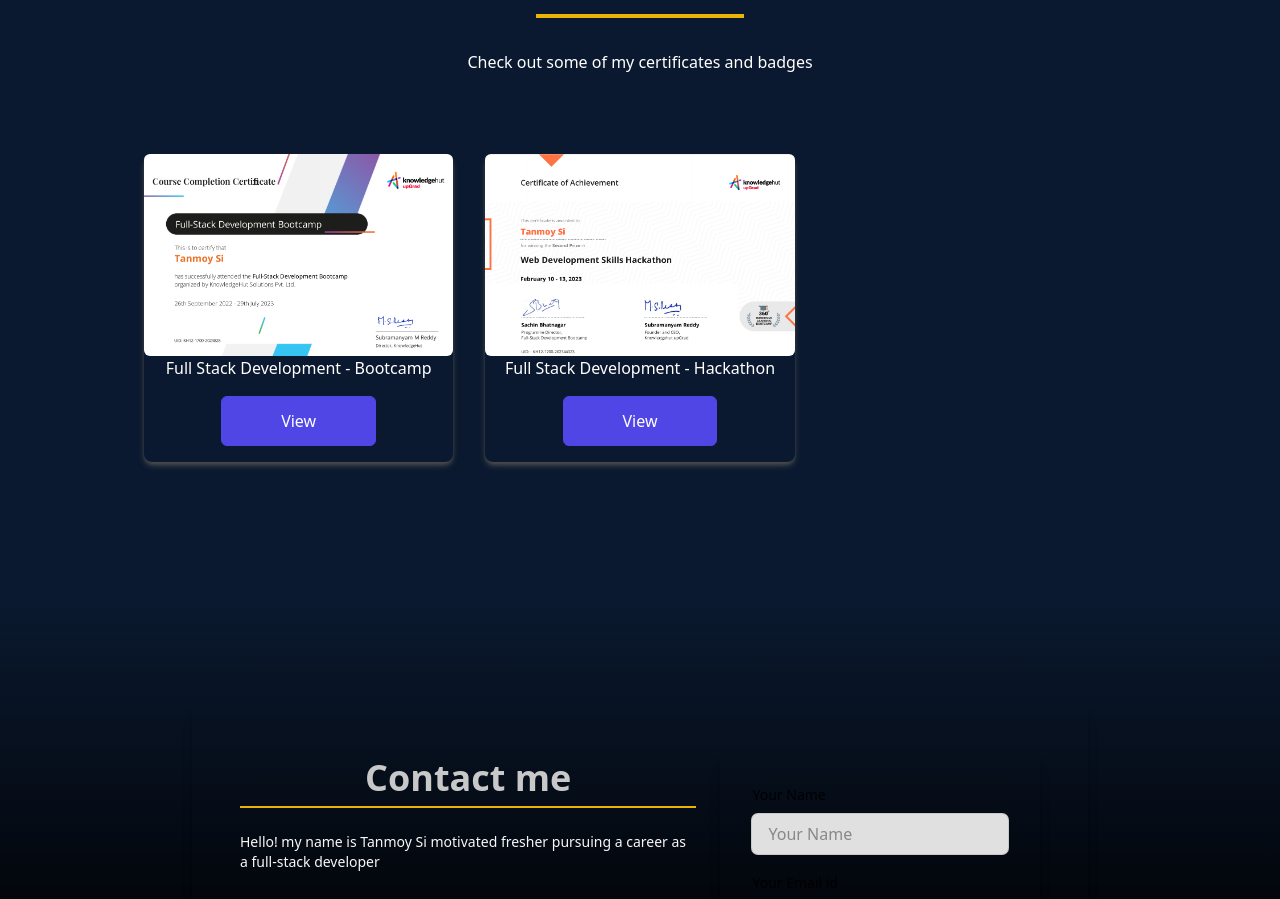
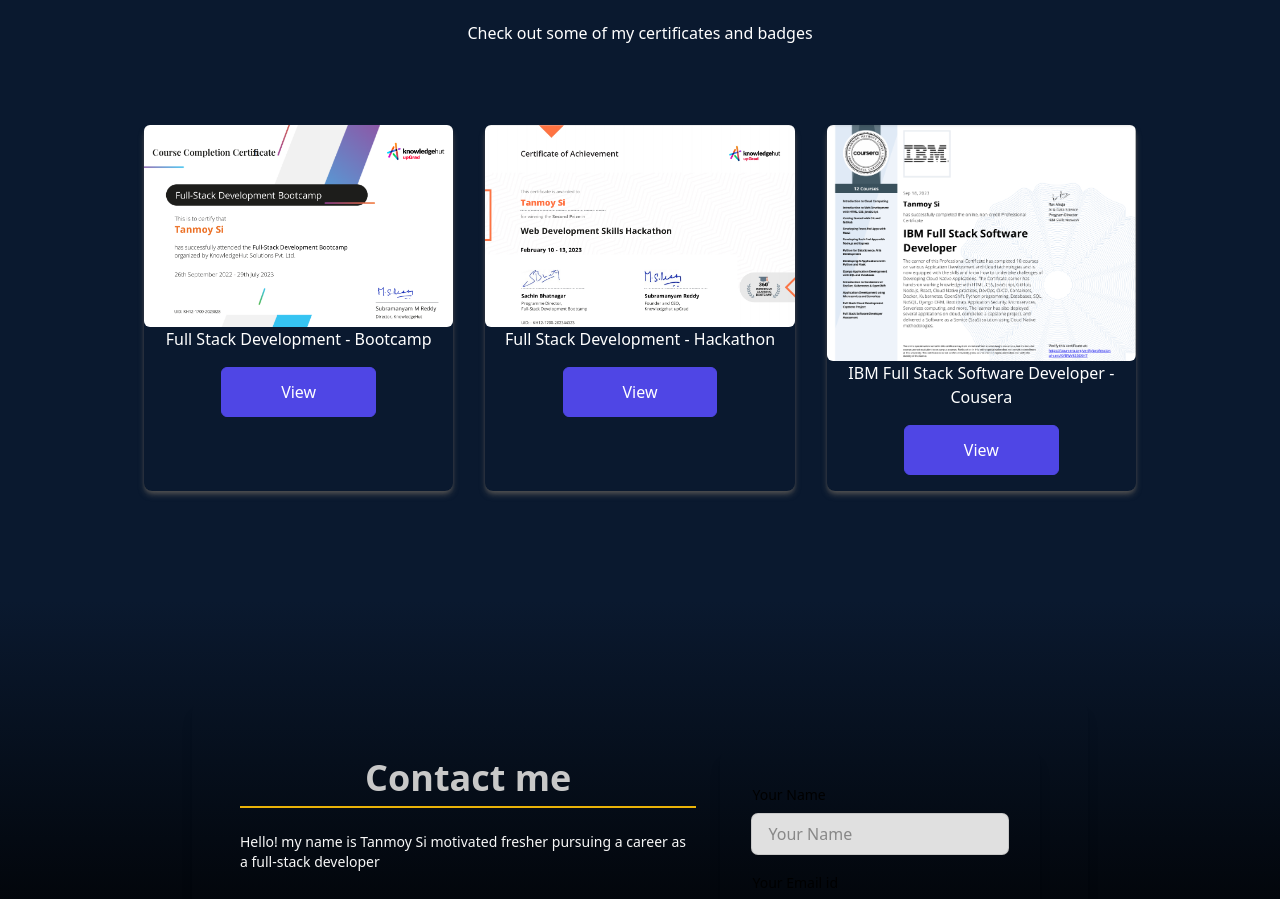
Before and after one commit to Tam55si/Tam55si.github.io, a React (Create React App) app: page / in a window 1280 px wide. Shown: the part 3400-4299 px from the top of the page. Built offline with nearby package versions, Linux system fonts and the light colour scheme; what tailwindcss-animated would draw is missing.

Commit message:
cousera_full stack

```diff
--- a/src/components/Certificates.jsx
+++ b/src/components/Certificates.jsx
@@ -1,6 +1,7 @@
 import React from 'react';
 import hackathon from '../assets/hackathon.png';
 import fullstack from '../assets/full_stack_certificate.png';
+import cousera from '../assets/cousera_certificate.png';
 
 
 const Certificates = () => {
@@ -9,22 +10,20 @@
           id: 1,
           src: fullstack,
           link: "https://drive.google.com/file/d/1cKvm2ADag_swdUwnPxzQdal219DDduu5/view?usp=sharing",
-          github: "https://github.com/Tam55si/sentence-modifier",
           text: "Full Stack Development - Bootcamp",
         },
         {
           id: 2,
           src: hackathon,
           link: "https://drive.google.com/file/d/1BJSBM8E5UjSvYWlafHLxgjuipCXUKs1a/view?usp=sharing",
-          github: "https://github.com/Tam55si/ToDoWizard",
           text: "Full Stack Development - Hackathon",
         },
-        // {
-        //   id: 3,
-        //   src: expense,
-        //   link: "https://weak-gold-monkey-sock.cyclic.app/",
-        //   github: "https://github.com/Tam55si/ExpenseMaster",
-        // },
+        {
+          id: 3,
+          src: cousera,
+          link: "https://coursera.org/share/319da548bfb50dd15e614385ff3649a8",
+          text: "IBM Full Stack Software Developer - Cousera",
+        },
 
     ];
 
```
Also changed, not shown: src/assets/cousera_certificate.png (added).
